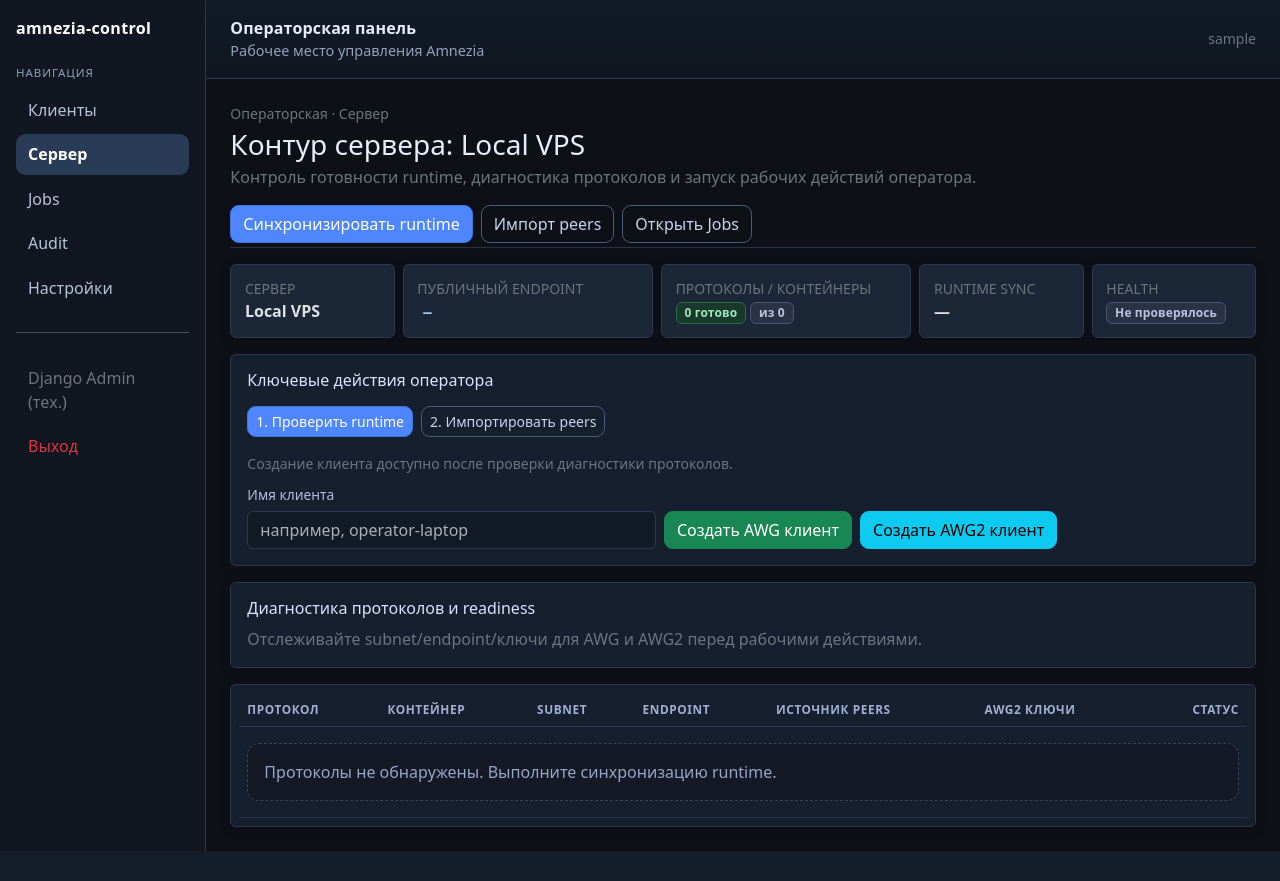
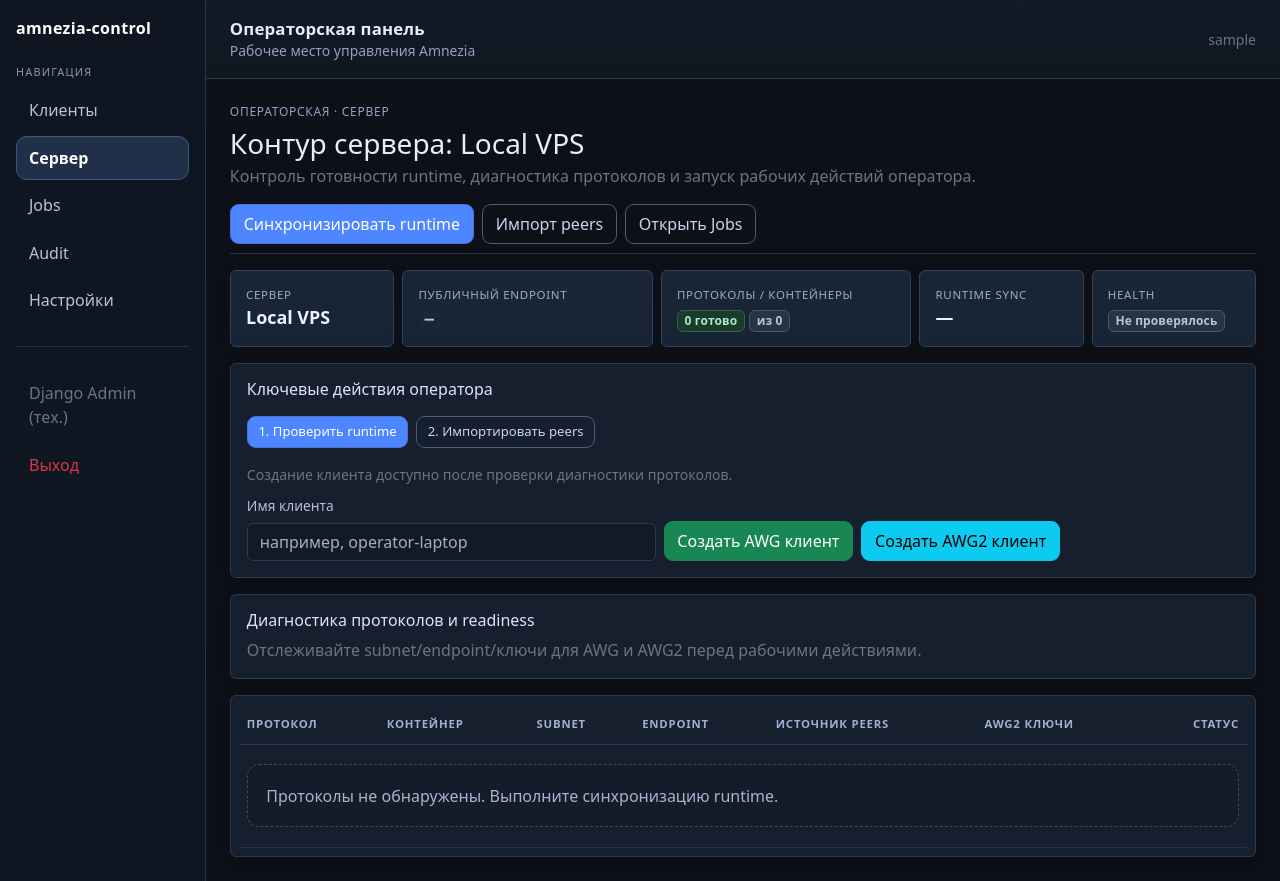
Before and after one commit to stalkerxz/amnezia-control, a Django app: page /servers/1/ in a window 1280 px wide. Before the commit the page ends 851 px from the top, so only its background shows below. Run offline with Django 5.2, Linux system fonts and the light colour scheme; the visitor is signed in with stand-in values (Sample User, id 1); data comes from the database, SQL or seed files in the repository; data that the repository does not hold is empty; parts of the project's set-up code (start-up, migrations or seed data) failed here and were passed over.

Commit message:
Polish operator panel visual consistency across core pages

```diff
--- a/amnezia_control/static/css/app.css
+++ b/amnezia_control/static/css/app.css
@@ -8,33 +8,44 @@
   --text: #e7edf9;
   --muted: #91a1be;
   --primary: #4d86ff;
+  --text-soft: #c4d0e6;
+  --panel-muted: #131d2a;
 }
 
 body.app-shell { background: var(--bg); color: var(--text); }
 .app-layout { min-height: 100vh; }
-.sidebar { width: var(--sidebar-width); min-height: 100vh; background: #101720; border-right: 1px solid var(--border); position: sticky; top: 0; }
+.sidebar { width: var(--sidebar-width); min-height: 100vh; background: linear-gradient(180deg, #0f1621 0%, #0f1722 100%); border-right: 1px solid #263449; position: sticky; top: 0; }
 .sidebar .brand { color: #fff; text-decoration: none; font-weight: 700; letter-spacing: .35px; }
-.sidebar .sidebar-section { text-transform: uppercase; font-size: .72rem; color: var(--muted); letter-spacing: .08em; }
-.sidebar .nav-link { color: #b8c3d9; border-radius: .6rem; padding: .52rem .75rem; }
-.sidebar .nav-link:hover, .sidebar .nav-link:focus { background: #223044; color: #fff; }
-.sidebar .nav-link.active { background: #2a3b58; color: #fff; font-weight: 600; }
+.sidebar .sidebar-section { text-transform: uppercase; font-size: .68rem; color: #8697b7; letter-spacing: .11em; }
+.sidebar .nav-link { color: #b8c3d9; border-radius: .65rem; padding: .55rem .75rem; transition: background-color .16s ease, color .16s ease, border-color .16s ease; border: 1px solid transparent; }
+.sidebar .nav-link:hover, .sidebar .nav-link:focus { background: #1b2738; color: #fff; border-color: #2f425f; }
+.sidebar .nav-link.active { background: #203049; color: #fff; border-color: #3c5882; font-weight: 600; box-shadow: inset 0 1px 0 rgba(255, 255, 255, .04); }
+.sidebar .sidebar-divider { border-color: #243349; opacity: 1; }
 
 .app-main { min-width: 0; }
 .topbar { background: linear-gradient(180deg, #111a27 0%, #101720 100%); border-color: var(--border) !important; }
-.topbar-title { font-weight: 700; letter-spacing: .01em; }
-.topbar-subtitle { color: var(--muted); font-size: .9rem; }
+.topbar-title { font-weight: 700; letter-spacing: .01em; font-size: 1.05rem; }
+.topbar-subtitle { color: var(--muted); font-size: .87rem; }
 .content { min-height: calc(100vh - 76px); }
 
-.page-header { padding-bottom: .25rem; border-bottom: 1px solid #253247; }
+.page-header { padding-bottom: .55rem; border-bottom: 1px solid #253247; margin-bottom: 1rem !important; }
 .page-header-compact { padding-bottom: .15rem; margin-bottom: .6rem; }
+.page-kicker { color: #93a3c4; font-size: .75rem; letter-spacing: .06em; text-transform: uppercase; margin-bottom: .35rem; }
+.section-title { font-size: .78rem; letter-spacing: .05em; text-transform: uppercase; color: #a4b3ce; margin-bottom: .5rem; }
+.value-primary { font-size: 1.15rem; font-weight: 600; color: #e6edfb; line-height: 1.2; }
+.value-secondary { color: #9dafcd; font-size: .86rem; }
+
 .card { background: var(--panel); border-color: var(--border); box-shadow: 0 3px 12px rgba(0, 0, 0, .15); }
 .card .card-title, .card h2, .card h3 { color: #d7e4fb; }
-.stat-card { background: var(--panel-2); }
-.stat-card-compact .card-body { padding: .8rem .85rem; }
+.stat-card { background: linear-gradient(180deg, #1a2536 0%, #182334 100%); border-color: #30425f; }
+.stat-card-compact .card-body { padding: .9rem .95rem; }
+.stat-card .stat-label { color: #9cadcc; font-size: .72rem; letter-spacing: .06em; text-transform: uppercase; margin-bottom: .25rem; }
+.stat-card .stat-value { font-size: 1.12rem; font-weight: 600; line-height: 1.2; color: #ebf2ff; }
+.stat-card .stat-help { margin-top: .35rem; color: #92a4c4; font-size: .8rem; }
 
 .table { --bs-table-bg: transparent; --bs-table-color: #e7eaf0; --bs-table-hover-bg: #1b283a; }
-.table thead th { color: #9fb0d2; text-transform: uppercase; font-size: .74rem; letter-spacing: .05em; border-bottom-color: var(--border); }
-.table td { border-color: #253247; }
+.table thead th { color: #9fb0d2; text-transform: uppercase; font-size: .71rem; letter-spacing: .07em; border-bottom-color: var(--border); font-weight: 600; padding-top: .72rem; padding-bottom: .72rem; }
+.table td { border-color: #253247; padding-top: .72rem; padding-bottom: .72rem; }
 .table .collapse-row td { background: rgba(18, 27, 40, .75); }
 .clients-table-wrap { border-radius: .85rem; }
 .clients-table tbody tr.row-expired td { background: rgba(255, 193, 7, .08); }
@@ -48,12 +59,15 @@ body.app-shell { background: var(--bg); color: var(--text); }
 .filter-panel { background: #121b28; }
 
 .btn { border-radius: .55rem; }
+.btn, .btn-sm { --bs-btn-padding-y: .44rem; --bs-btn-padding-x: .8rem; }
+.btn-sm { --bs-btn-padding-y: .35rem; --bs-btn-padding-x: .66rem; --bs-btn-font-size: .82rem; }
 .btn-primary { background: var(--primary); border-color: #4275de; }
 .btn-outline-secondary { border-color: #4a5d79; color: #c8d4ec; }
 .btn-outline-dark { border-color: #3f4f66; color: #cad8ee; }
+.btn-toolbar-clean { display: flex; gap: .5rem; flex-wrap: wrap; align-items: center; }
 .btn-xs { --bs-btn-padding-y: .15rem; --bs-btn-padding-x: .4rem; --bs-btn-font-size: .73rem; }
 
-.badge { font-weight: 600; letter-spacing: .01em; }
+.badge { font-weight: 600; letter-spacing: .01em; padding: .35em .55em; }
 .badge-soft { background: #243246; color: #d3def5; border: 1px solid #324764; }
 .badge-protocol-awg2 { background: #15314d; color: #8fd4ff; border-color: #275b8d; }
 .badge-protocol-awg { background: #2a3042; color: #c9d2e8; border-color: #4a536f; }
@@ -61,10 +75,17 @@ body.app-shell { background: var(--bg); color: var(--text); }
 .badge-warn { background: #433214; color: #ffd58e; border-color: #74551f; }
 .badge-danger { background: #4a1f27; color: #ffc8d2; border-color: #7b323f; }
 .badge-muted { background: #2a3346; color: #b7c3db; border-color: #475673; }
+.status-badge { border: 1px solid transparent; background: #2b3447; color: #d1dcf3; }
+.status-success { background: #1c3b2b; border-color: #2c6648; color: #a8ebc6; }
+.status-warning { background: #453315; border-color: #745420; color: #ffdba5; }
+.status-danger { background: #4b2128; border-color: #7f3441; color: #ffc8d2; }
+.status-neutral { background: #2a3346; border-color: #475673; color: #b7c3db; }
+.status-info { background: #1b3351; border-color: #2d527f; color: #b5d8ff; }
 
 code { white-space: pre-wrap; color: #9ad3ff; background: #1b2638; padding: 2px 6px; border-radius: 6px; }
 pre.log { background: #0f1520; color: #d7e2ff; padding: .75rem; border-radius: .5rem; max-height: 240px; overflow: auto; }
-.empty-state { border: 1px dashed #394258; border-radius: .75rem; padding: 1rem; color: #98a6c6; background: #141926; }
+.empty-state { border: 1px dashed #3c4860; border-radius: .75rem; padding: 1.15rem; color: #a6b4cf; background: #141c2a; }
+.empty-state h2 { color: #d8e3fa; }
 .app-alert { border-width: 1px; border-radius: .75rem; margin-bottom: .875rem; }
 .app-alert.alert-success { color: #d5f5df; background-color: #153823; border-color: #27553a; }
 .app-alert.alert-warning { color: #ffe5b8; background-color: #3a2c15; border-color: #62461f; }
@@ -94,3 +115,5 @@ pre.log { background: #0f1520; color: #d7e2ff; padding: .75rem; border-radius: .
 .workflow-card .list-group-item { background: transparent; border-color: #2b3c55; color: #c8d4ec; }
 .pagination .page-link { background-color: var(--panel); border-color: var(--border); color: #c9d4ec; }
 .pagination .page-item.disabled .page-link { background-color: #141926; color: #6f7e9c; }
+.table-fixed { table-layout: fixed; }
+.text-break-soft { word-break: break-word; overflow-wrap: anywhere; }
--- a/amnezia_control/templates/audit/list.html
+++ b/amnezia_control/templates/audit/list.html
@@ -2,7 +2,7 @@
 {% block content %}
 <div class="page-header d-flex justify-content-between align-items-start gap-3 flex-wrap mb-3">
   <div>
-    <p class="text-secondary small mb-1">Операторская · Audit</p>
+    <p class="page-kicker">Операторская · Audit</p>
     <h1 class="h3 mb-1">Журнал аудита</h1>
     <p class="text-secondary mb-0">Просмотр действий, сущностей и деталей изменений с быстрым разбором payload.</p>
   </div>
@@ -48,7 +48,7 @@
       <code>{{ l.action }}</code>
       <div class="small text-secondary">{{ l.entity_type }}</div>
     </td>
-    <td><span class="badge badge-soft badge-muted">{{ l.entity_type }}</span> <span class="text-secondary">#{{ l.entity_id }}</span></td>
+    <td><span class="badge status-badge status-neutral">{{ l.entity_type }}</span> <span class="text-secondary">#{{ l.entity_id }}</span></td>
     <td class="text-end">
       <button class="btn btn-sm btn-outline-secondary" data-bs-toggle="collapse" data-bs-target="#audit-details-{{ l.id }}" type="button">Показать</button>
     </td>
--- a/amnezia_control/templates/jobs/list.html
+++ b/amnezia_control/templates/jobs/list.html
@@ -2,7 +2,7 @@
 {% block content %}
 <div class="page-header d-flex justify-content-between align-items-start gap-3 flex-wrap mb-3">
   <div>
-    <p class="text-secondary small mb-1">Операторская · Jobs</p>
+    <p class="page-kicker">Операторская · Jobs</p>
     <h1 class="h3 mb-1">Операционные задания</h1>
     <p class="text-secondary mb-0">Мониторинг статусов и быстрый просмотр payload/stdout/stderr без ухода со списка.</p>
   </div>
@@ -47,7 +47,7 @@
   <td>{{ j.server.name }}</td>
   <td>{% if j.actor %}{{ j.actor.username }}{% else %}<span class="text-secondary">система</span>{% endif %}</td>
   <td>
-    <span class="badge badge-soft {% if j.status == 'success' %}badge-ok{% elif j.status == 'failed' %}badge-danger{% elif j.status == 'running' %}badge-warn{% else %}badge-muted{% endif %}">
+    <span class="badge status-badge {% if j.status == 'success' %}status-success{% elif j.status == 'failed' %}status-danger{% elif j.status == 'running' %}status-warning{% else %}status-neutral{% endif %}">
       {{ j.get_status_display }}
     </span>
   </td>
--- a/amnezia_control/templates/partials/base.html
+++ b/amnezia_control/templates/partials/base.html
@@ -21,7 +21,7 @@
       <a class="nav-link {% if request.path|slice:':7' == '/audit/' %}active{% endif %}" href="/audit/">Audit</a>
       <a class="nav-link disabled" href="#" aria-disabled="true">Настройки</a>
     </nav>
-    <hr class="my-4">
+    <hr class="my-4 sidebar-divider">
     <nav class="nav flex-column gap-1">
       <a class="nav-link text-secondary" href="/admin/">Django Admin (тех.)</a>
       <a class="nav-link text-danger" href="/logout/">Выход</a>
--- a/amnezia_control/templates/servers/detail.html
+++ b/amnezia_control/templates/servers/detail.html
@@ -2,7 +2,7 @@
 {% block content %}
 <div class="page-header d-flex justify-content-between align-items-start gap-3 flex-wrap mb-3">
   <div>
-    <p class="text-secondary small mb-1">Операторская · Сервер</p>
+    <p class="page-kicker">Операторская · Сервер</p>
     <h1 class="h3 mb-1">Контур сервера: {{ server.name }}</h1>
     <p class="text-secondary mb-0">Контроль готовности runtime, диагностика протоколов и запуск рабочих действий оператора.</p>
   </div>
@@ -23,26 +23,26 @@
   <div class="col-xl-2 col-md-4">
     <div class="card stat-card stat-card-compact h-100">
       <div class="card-body">
-        <div class="text-secondary small text-uppercase">Сервер</div>
-        <div class="fw-semibold">{{ server.name }}</div>
+        <div class="stat-label">Сервер</div>
+        <div class="stat-value">{{ server.name }}</div>
       </div>
     </div>
   </div>
   <div class="col-xl-3 col-md-4">
     <div class="card stat-card stat-card-compact h-100">
       <div class="card-body">
-        <div class="text-secondary small text-uppercase">Публичный endpoint</div>
-        <div class="fw-semibold"><code>{{ endpoint_display }}</code></div>
+        <div class="stat-label">Публичный endpoint</div>
+        <div class="stat-value"><code>{{ endpoint_display }}</code></div>
       </div>
     </div>
   </div>
   <div class="col-xl-3 col-md-4">
     <div class="card stat-card stat-card-compact h-100">
       <div class="card-body">
-        <div class="text-secondary small text-uppercase">Протоколы / контейнеры</div>
+        <div class="stat-label">Протоколы / контейнеры</div>
         <div>
-          <span class="badge badge-soft badge-ok">{{ ready_protocols }} готово</span>
-          <span class="badge badge-soft badge-muted">из {{ total_protocols }}</span>
+          <span class="badge status-badge status-success">{{ ready_protocols }} готово</span>
+          <span class="badge status-badge status-neutral">из {{ total_protocols }}</span>
         </div>
       </div>
     </div>
@@ -50,16 +50,16 @@
   <div class="col-xl-2 col-md-6">
     <div class="card stat-card stat-card-compact h-100">
       <div class="card-body">
-        <div class="text-secondary small text-uppercase">Runtime sync</div>
-        <div class="fw-semibold">{{ server.last_runtime_sync_at|date:'d.m.Y H:i'|default:'—' }}</div>
+        <div class="stat-label">Runtime sync</div>
+        <div class="stat-value">{{ server.last_runtime_sync_at|date:'d.m.Y H:i'|default:'—' }}</div>
       </div>
     </div>
   </div>
   <div class="col-xl-2 col-md-6">
     <div class="card stat-card stat-card-compact h-100">
       <div class="card-body">
-        <div class="text-secondary small text-uppercase">Health</div>
-        <span class="badge badge-soft {% if server.health_status == 'healthy' %}badge-ok{% elif server.health_status == 'unhealthy' %}badge-danger{% else %}badge-muted{% endif %}">
+        <div class="stat-label">Health</div>
+        <span class="badge status-badge {% if server.health_status == 'healthy' %}status-success{% elif server.health_status == 'unhealthy' %}status-danger{% else %}status-neutral{% endif %}">
           {{ server_health_label }}
         </span>
       </div>
@@ -125,17 +125,17 @@
         </td>
         <td>
           {% if p.runtime_metadata.subnet_ready %}
-          <span class="badge badge-soft badge-ok">{{ p.runtime_metadata.subnet }}</span>
+          <span class="badge status-badge status-success">{{ p.runtime_metadata.subnet }}</span>
           {% else %}
-          <span class="badge badge-soft badge-warn">Subnet не обнаружен</span>
+          <span class="badge status-badge status-warning">Subnet не обнаружен</span>
           {% endif %}
         </td>
         <td>
           <div><code>{{ p.runtime_metadata.public_host|default:'—' }}:{{ p.runtime_metadata.endpoint_port|default:'—' }}</code></div>
           {% if p.runtime_metadata.endpoint_host_ready and p.runtime_metadata.endpoint_port_ready %}
-            <span class="badge badge-soft badge-ok mt-1">Endpoint готов</span>
+            <span class="badge status-badge status-success mt-1">Endpoint готов</span>
           {% else %}
-            <span class="badge badge-soft badge-warn mt-1">Endpoint неполный</span>
+            <span class="badge status-badge status-warning mt-1">Endpoint неполный</span>
           {% endif %}
         </td>
         <td>
@@ -148,13 +148,13 @@
         <td>
           {% if p.protocol_type == 'awg2' %}
             {% if p.runtime_metadata.awg2_missing_keys %}
-              <span class="badge badge-soft badge-danger mb-1">Missing required</span>
+              <span class="badge status-badge status-danger mb-1">Missing required</span>
               <div><code>{{ p.runtime_metadata.awg2_missing_keys|join:', ' }}</code></div>
             {% elif p.runtime_metadata.awg2_optional_missing_keys %}
-              <span class="badge badge-soft badge-warn mb-1">Missing optional</span>
+              <span class="badge status-badge status-warning mb-1">Missing optional</span>
               <div><code>{{ p.runtime_metadata.awg2_optional_missing_keys|join:', ' }}</code></div>
             {% else %}
-              <span class="badge badge-soft badge-ok">Проверка ключей пройдена</span>
+              <span class="badge status-badge status-success">Проверка ключей пройдена</span>
             {% endif %}
           {% else %}
             <span class="text-secondary">Не применяется</span>
@@ -162,9 +162,9 @@
         </td>
         <td class="text-end">
           {% if p.runtime_metadata.subnet_ready and p.runtime_metadata.endpoint_host_ready and p.runtime_metadata.endpoint_port_ready %}
-          <span class="badge badge-soft badge-ok">Ready</span>
+          <span class="badge status-badge status-success">Ready</span>
           {% else %}
-          <span class="badge badge-soft badge-warn">Требует внимания</span>
+          <span class="badge status-badge status-warning">Требует внимания</span>
           {% endif %}
         </td>
       </tr>
```
Also changed, not shown: amnezia_control/templates/core/dashboard.html (+10 -7 lines), amnezia_control/templates/jobs/detail.html (+6 -3 lines), amnezia_control/templates/servers/list.html (+25 -6 lines), amnezia_control/templates/vpn/clients_detail.html (+4 -4 lines), amnezia_control/templates/vpn/clients_list.html (+8 -8 lines).
